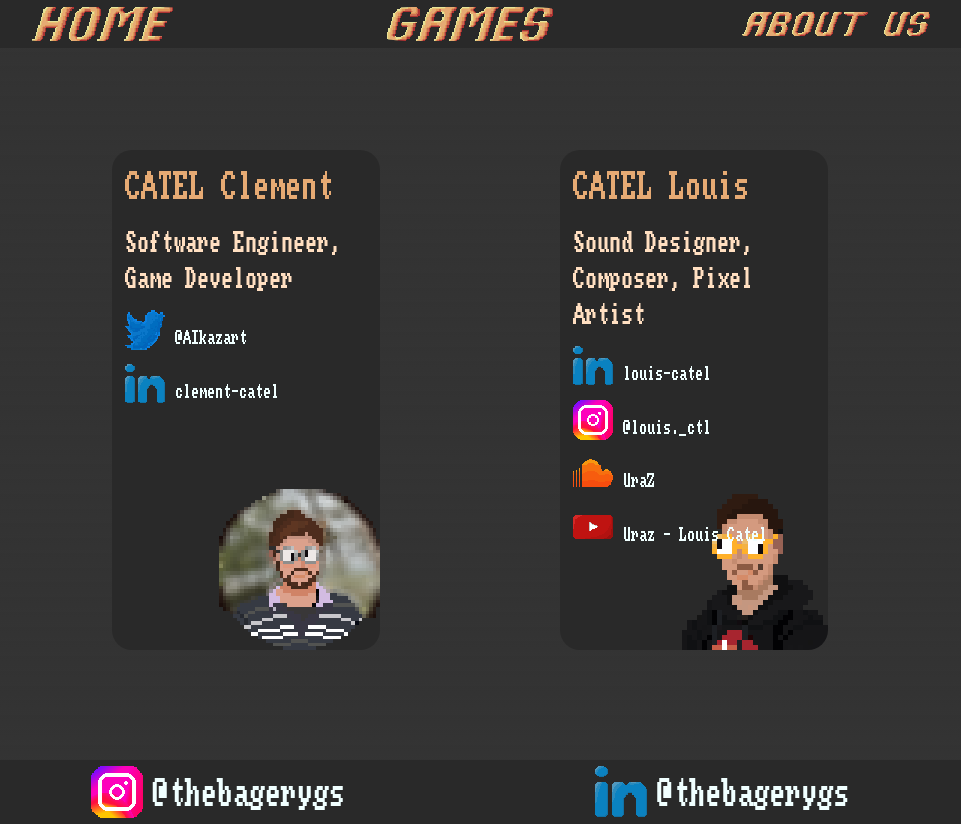
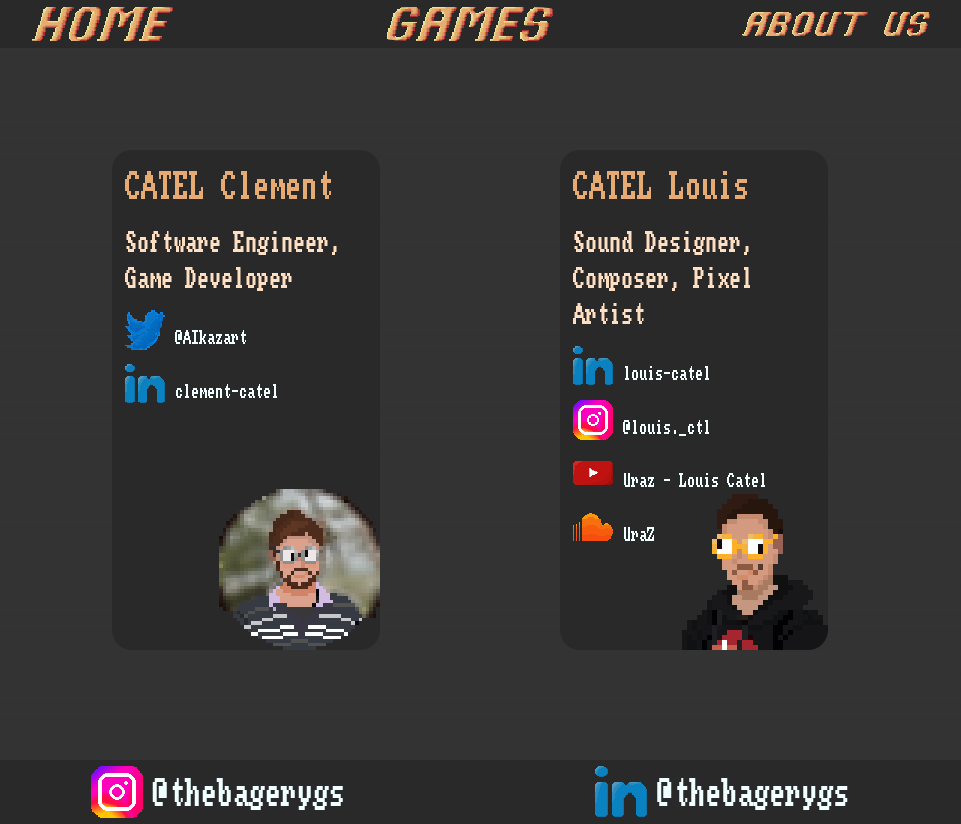
Before and after one commit to CatelC/bakery-website, a Next.js app: page /about in a window 1280 px wide. Shown: the whole page, without its empty margins (170-1131 px from the left). Built offline with nearby package versions, Linux system fonts and the light colour scheme.

Commit message:
Changed Social Link place

```diff
--- a/src/app/about/page.tsx
+++ b/src/app/about/page.tsx
@@ -52,16 +52,16 @@ export default function About() {
                         name="@louis._ctl"
                     />
                     <SocialMedia
+                        type={youtube.src}
+                        style="tinyLogo"
+                        link="https://www.youtube.com/@louiscatel3586"
+                        name="Uraz - Louis Catel"
+                    />
+                    <SocialMedia
                         type={soundcloud.src}
                         style="tinyLogo"
                         link="https://soundcloud.com/louis-catel"
                         name="UraZ"
-                    />
-                    <SocialMedia
-                        type={youtube.src}
-                        style="tinyLogo"
-                        link="https://www.youtube.com/@louiscatel3586"
-                        name="Uraz - Louis Catel"
                     />
                 </CharacterSheet>
             </div>
```
